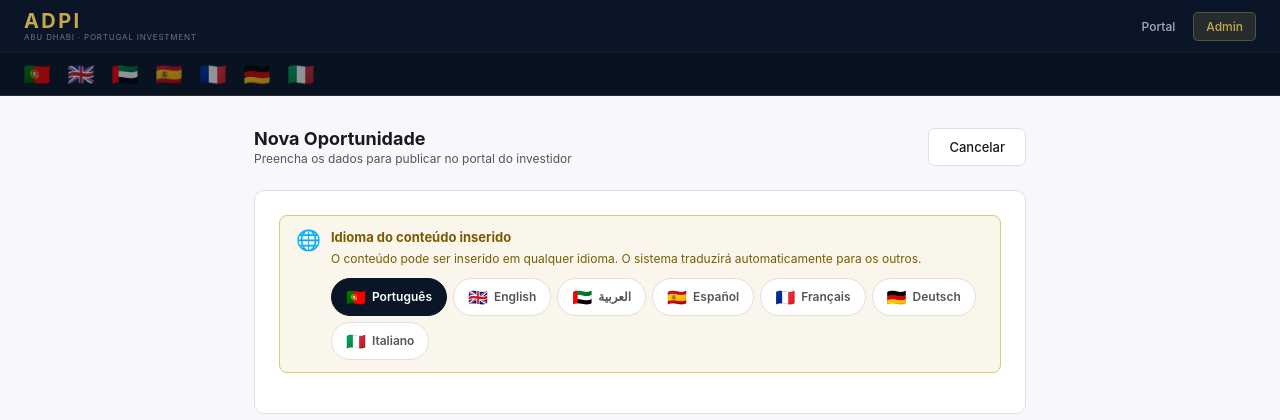
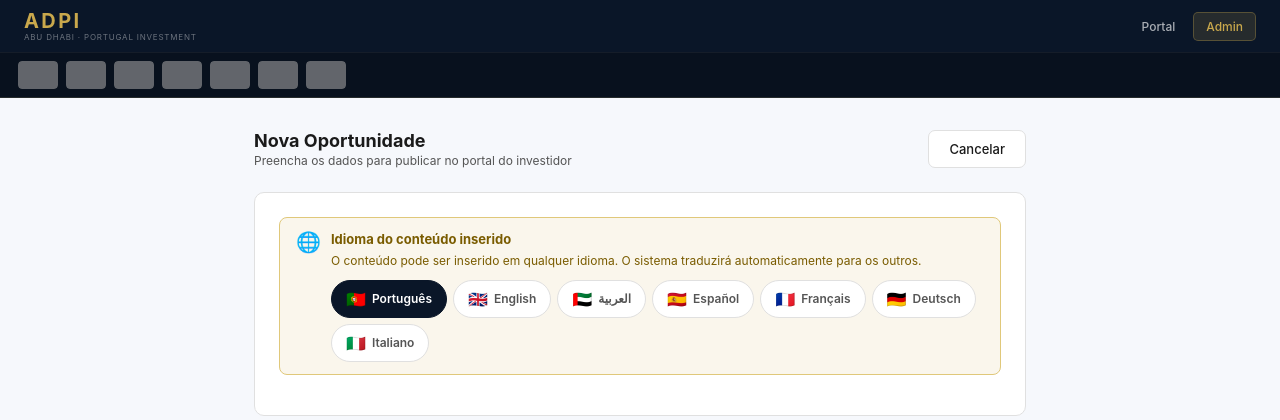
Before and after one commit to rmlcso-cmyk/adpi-invest, a Flask app: page /admin/nova in a window 1280 px wide. Shown: the top 420 px of the page. Run offline with Flask 3, Linux system fonts and the light colour scheme; the visitor is signed in with stand-in values (Sample User, id 1); grey boxes are pictures that could not be loaded.

Commit message:
Add files via upload

```diff
--- a/app.py
+++ b/app.py
@@ -253,10 +253,19 @@ def index():
     q = request.args.get('q','')
     raw_opps = get_all_opps(sector, fase, q)
     opps = [translate_opp(parse_opp(o), lang) for o in raw_opps]
-    used_sectors = sorted(set(o['sector'].split(' ')[0] for o in get_all_opps()))
     ui = translate_ui(lang)
+    # Sectores em PT para filtros (usados na URL) + traduzidos para display
+    all_raw = get_all_opps()
+    raw_sectors = sorted(set(o['sector'].split(' ')[0] for o in all_raw))
+    # Traduzir sectores para display
+    from translations import _google
+    if lang != 'pt':
+        display_sectors = [(s, _google(s, lang, 'pt')) for s in raw_sectors]
+    else:
+        display_sectors = [(s, s) for s in raw_sectors]
     return render_template('portal.html', opportunities=opps,
-                           sectors=used_sectors, sector=sector, fase=fase, q=q,
+                           sectors=raw_sectors, display_sectors=display_sectors,
+                           sector=sector, fase=fase, q=q,
                            ui=ui, lang=lang, languages=LANGUAGES,
                            rtl=LANGUAGES[lang]['rtl'])
 
--- a/templates/base.html
+++ b/templates/base.html
@@ -20,26 +20,22 @@ a{text-decoration:none;color:inherit}
 .nav-link:hover{background:rgba(255,255,255,0.08);color:#fff}
 .nav-link.admin{background:rgba(201,168,76,0.15);color:var(--gold);border:1px solid rgba(201,168,76,0.3)}
 .nav-link.admin:hover{background:rgba(201,168,76,0.25)}
-/* Barra de idiomas — só bandeiras, scroll horizontal */
-.lang-bar{
-  background:rgba(0,0,0,0.2);
-  border-top:1px solid rgba(255,255,255,0.05);
-  overflow-x:auto;-webkit-overflow-scrolling:touch;scrollbar-width:none;
-  white-space:nowrap;padding:0 1rem;
-}
+.lang-bar{background:rgba(0,0,0,0.25);border-top:1px solid rgba(255,255,255,0.05);overflow-x:auto;-webkit-overflow-scrolling:touch;scrollbar-width:none;white-space:nowrap;padding:0 1rem}
 .lang-bar::-webkit-scrollbar{display:none}
-.lang-bar-inner{display:inline-flex;gap:2px;padding:4px 0}
+.lang-bar-inner{display:inline-flex;gap:4px;padding:6px 0}
 .lp{
   display:inline-flex;align-items:center;justify-content:center;
-  width:42px;height:34px;border-radius:6px;
-  font-size:22px;line-height:1;
+  width:44px;height:32px;border-radius:6px;
   cursor:pointer;text-decoration:none;
   transition:all 0.15s;
   border:2px solid transparent;
-  opacity:0.55;
+  opacity:0.6;
+  overflow:hidden;
+  position:relative;
 }
-.lp:hover{opacity:1;background:rgba(255,255,255,0.1)}
-.lp.active{opacity:1;border-color:var(--gold);background:rgba(201,168,76,0.15);box-shadow:0 0 0 1px rgba(201,168,76,0.3)}
+.lp:hover{opacity:1;transform:scale(1.08)}
+.lp.active{opacity:1;border-color:var(--gold);box-shadow:0 0 0 1px rgba(201,168,76,0.4)}
+.lp img{width:100%;height:100%;object-fit:cover;display:block;border-radius:4px}
 .flash{padding:10px 1.5rem;font-size:13px;text-align:center}
 .flash.success{background:#e6f4ea;color:#1a5c2a;border-bottom:1px solid #b8dfc0}
 .flash.error{background:#fde8e8;color:#a0281e;border-bottom:1px solid #f5c6c6}
@@ -60,8 +56,19 @@ a{text-decoration:none;color:inherit}
   </div>
   <div class="lang-bar">
     <div class="lang-bar-inner">
+      {% set flag_urls = {
+        'pt': 'https://flagcdn.com/w40/pt.png',
+        'en': 'https://flagcdn.com/w40/gb.png',
+        'ar': 'https://flagcdn.com/w40/ae.png',
+        'es': 'https://flagcdn.com/w40/es.png',
+        'fr': 'https://flagcdn.com/w40/fr.png',
+        'de': 'https://flagcdn.com/w40/de.png',
+        'it': 'https://flagcdn.com/w40/it.png'
+      } %}
       {% for code, info in languages.items() %}
-      <a href="/lang/{{ code }}" class="lp {% if code == lang %}active{% endif %}" title="{{ info['full'] }}">{{ info['flag'] }}</a>
+      <a href="/lang/{{ code }}" class="lp {% if code == lang %}active{% endif %}" title="{{ info['full'] }}">
+        <img src="{{ flag_urls[code] }}" alt="{{ info['full'] }}" loading="lazy"/>
+      </a>
       {% endfor %}
     </div>
   </div>
--- a/templates/portal.html
+++ b/templates/portal.html
@@ -69,8 +69,8 @@
 <div class="filters">
   <div class="filters-inner">
     <a href="/?{% if fase %}fase={{ fase }}{% endif %}" class="chip {% if not sector %}active{% endif %}">{{ ui.all_sectors }}</a>
-    {% for s in sectors %}
-    <a href="/?sector={{ s }}{% if fase %}&fase={{ fase }}{% endif %}" class="chip {% if sector and sector.lower() in s.lower() %}active{% endif %}">{{ s }}</a>
+    {% for raw_s, disp_s in display_sectors %}
+    <a href="/?sector={{ raw_s }}{% if fase %}&fase={{ fase }}{% endif %}" class="chip {% if sector and sector.lower() in raw_s.lower() %}active{% endif %}">{{ disp_s }}</a>
     {% endfor %}
     <form class="search-form" method="get">
       {% if sector %}<input type="hidden" name="sector" value="{{ sector }}"/>{% endif %}
```
